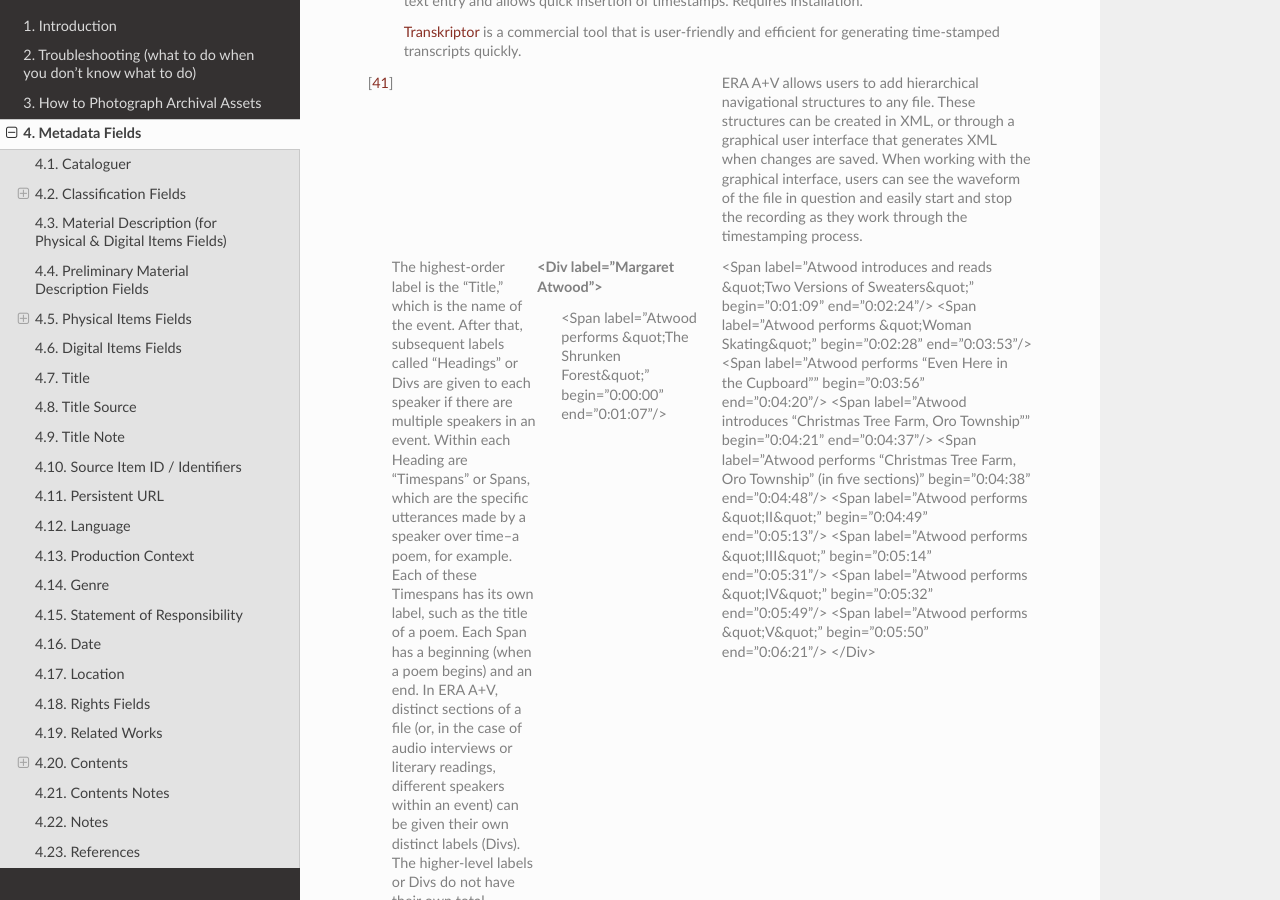
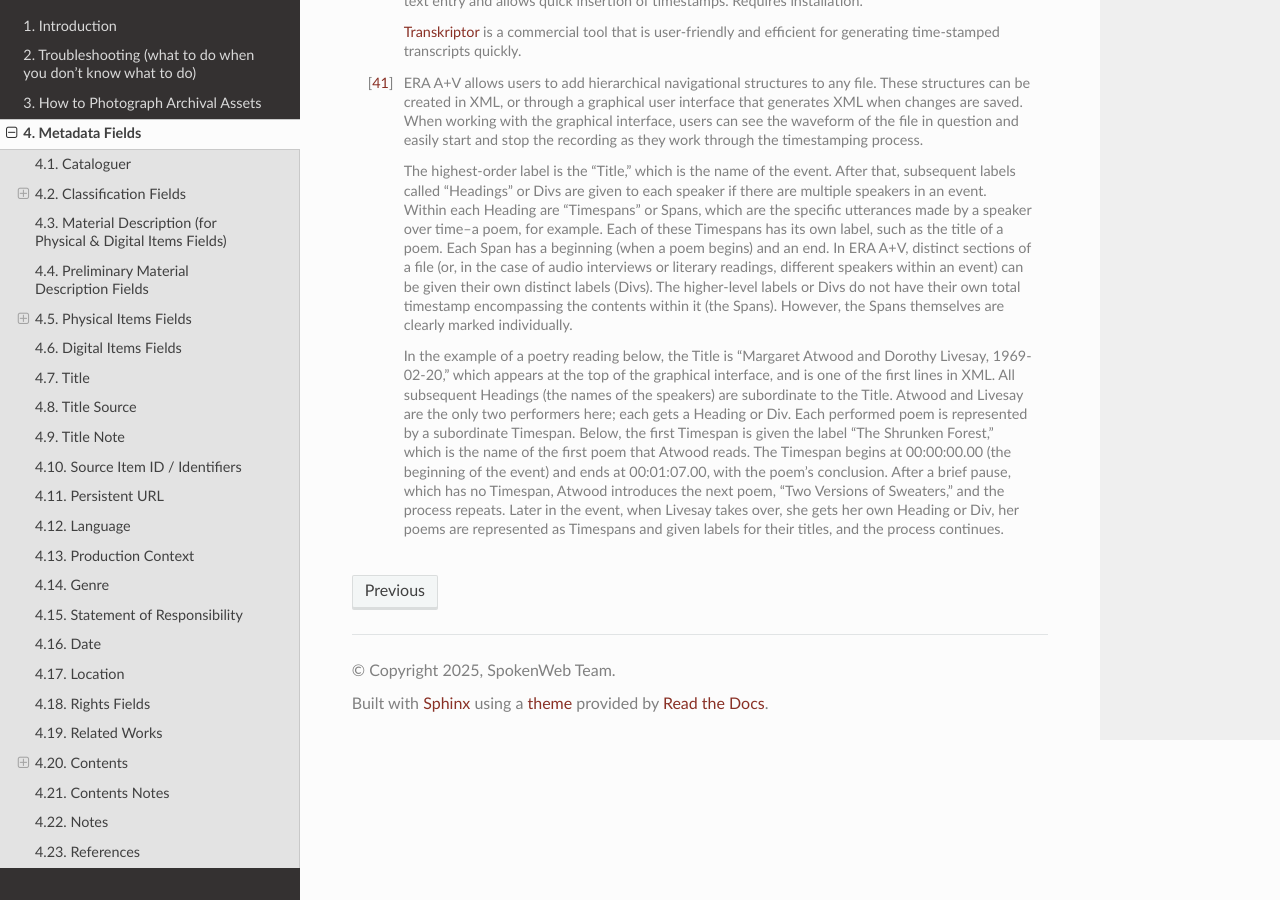
Before and after one commit to spokenweb/spokenweb-metadata-scheme, a Sphinx documentation site: the page built from docs/4-metadata-fields.rst, in a window 1280 px wide and 900 px high, scrolled down 52802 px. Built offline with Sphinx 7.4.7 and the Read the Docs theme 3.1.0, drawn with Linux system fonts in a browser that asks for light colours; some of the changed text lies outside the part shown.

Commit message:
Update 4-metadata-fields.rst

```diff
--- a/docs/4-metadata-fields.rst
+++ b/docs/4-metadata-fields.rst
@@ -1581,34 +1581,3 @@
 		The highest-order label is the “Title,” which is the name of the event. After that, subsequent labels called “Headings” or Divs are given to each speaker if there are multiple speakers in an event. Within each Heading are “Timespans” or Spans, which are the specific utterances made by a speaker over time--a poem, for example. Each of these Timespans has its own label, such as the title of a poem. Each Span has a beginning (when a poem begins) and an end. In ERA A+V, distinct sections of a file (or, in the case of audio interviews or literary readings, different speakers within an event) can be given their own distinct labels (Divs). The higher-level labels or Divs do not have their own total timestamp encompassing the contents within it (the Spans). However, the Spans themselves are clearly marked individually.\
 
 		In the example of a poetry reading below, the Title is “Margaret Atwood and Dorothy Livesay, 1969-02-20,” which appears at the top of the graphical interface, and is one of the first lines in XML. All subsequent Headings (the names of the speakers) are subordinate to the Title. Atwood and Livesay are the only two performers here; each gets a Heading or Div. Each performed poem is represented by a subordinate Timespan. Below, the first Timespan is given the label “The Shrunken Forest,” which is the name of the first poem that Atwood reads. The Timespan begins at 00:00:00.00 (the beginning of the event) and ends at 00:01:07.00, with the poem’s conclusion. After a brief pause, which has no Timespan, Atwood introduces the next poem, “Two Versions of Sweaters,” and the process repeats. Later in the event, when Livesay takes over, she gets her own Heading or Div, her poems are represented as Timespans and given labels for their titles, and the process continues.\
-
-		Below is a simple series of timestamps represented as XML:\
-
-		<Item label="Margaret Atwood and Dorothy Livesay, 1969-02-20">
-    	<Div label="Margaret Atwood">
-		<Span label="Atwood performs &quot;The Shrunken Forest&quot;" begin="0:00:00" end="0:01:07"/>
-    	<Span label="Atwood introduces and reads &quot;Two Versions of Sweaters&quot;" begin="0:01:09" end="0:02:24"/>
-    	<Span label="Atwood performs &quot;Woman Skating&quot;" begin="0:02:28" end="0:03:53"/>
-    	<Span label="Atwood performs “Even Here in the Cupboard”" begin="0:03:56" end="0:04:20"/>
-    	<Span label="Atwood introduces “Christmas Tree Farm, Oro Township”" begin="0:04:21" end="0:04:37"/>
-    	<Span label="Atwood performs “Christmas Tree Farm, Oro Township” (in five sections)" begin="0:04:38" end="0:04:48"/>
-    	<Span label="Atwood performs &quot;II&quot;" begin="0:04:49" end="0:05:13"/>
-    	<Span label="Atwood performs &quot;III&quot;" begin="0:05:14" end="0:05:31"/>
-    	<Span label="Atwood performs &quot;IV&quot;" begin="0:05:32" end="0:05:49"/>
-    	<Span label="Atwood performs &quot;V&quot;" begin="0:05:50" end="0:06:21"/>
-    	</Div>\
-
-     	<Div label="Dorothy Livesay">
-     	<Span label="Livesay introduces Nisei" begin="0:06:50" end="0:08:09"/>
-     	<Span label="Livesay performs selections from Nisei" begin="0:08:10" end="0:13:51"/>
-     	<Span label="Livesay introduces another section of Nisei" begin="0:13:52" end="0:14:33"/>
-     	<Span label="Livesay performs another section of Nisei" begin="0:14:34" end="0:18:12"/>
-     	<Span label="Unknown Host’s concluding remarks" begin="0:18:23" end="0:19:33"/>
-     	</Div>
-     	</Item>\
-
-     	<item label="Imaginary Recording of Dorothy Livesay">
-     	<span label="Warren Tallman introduces Dorothy Livesay" begin="00:02:35.00" end="00:04:06.00"/>
-     	<span label="Dorothy Livesay reads Outrider" begin="00:04:08.00" end="00:08:06.00"/>
-     	<span label="Dorothy Livesay reads Day and Night" begin="00:08:09.00" end="00:18:06.00"/>
-     	</item>
```
